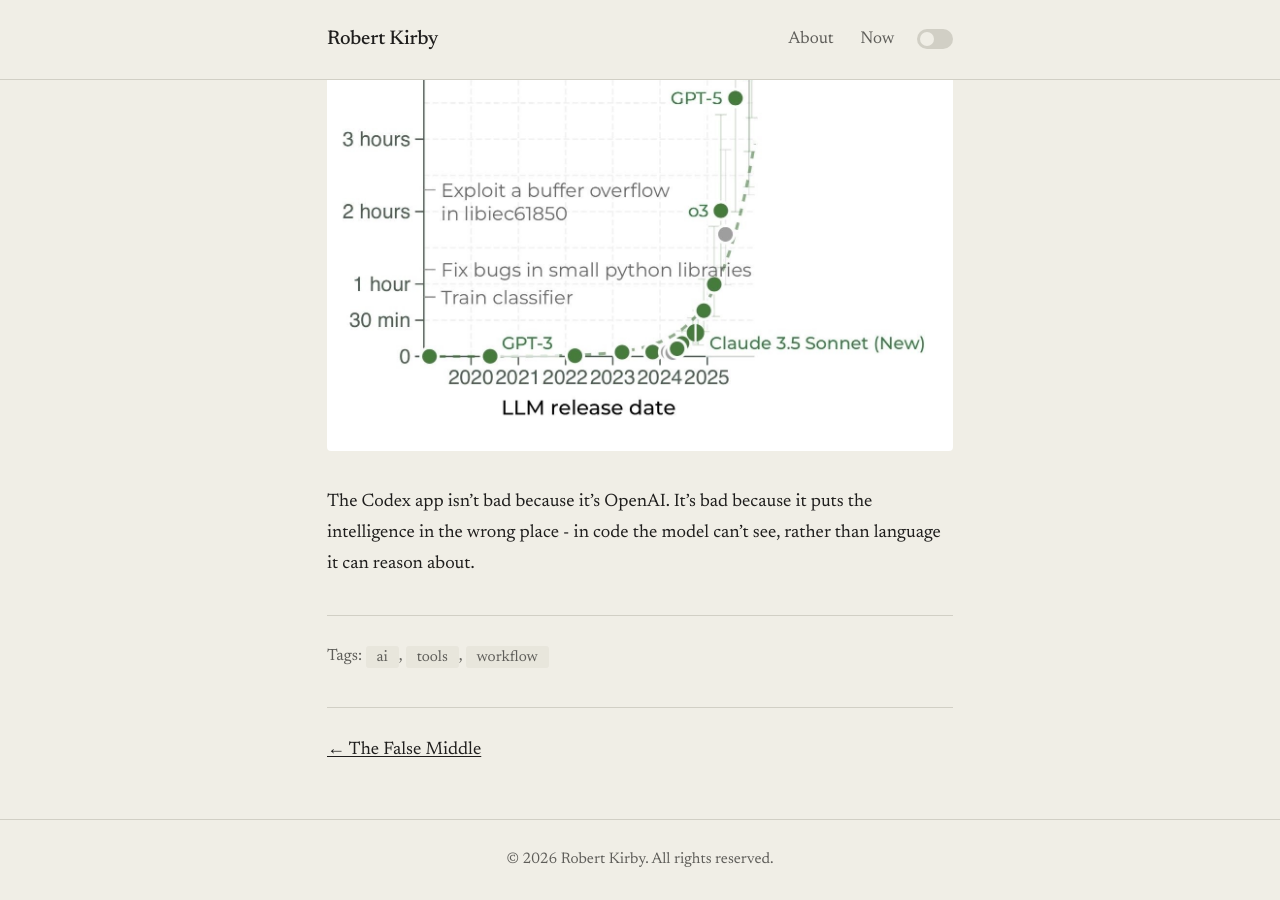
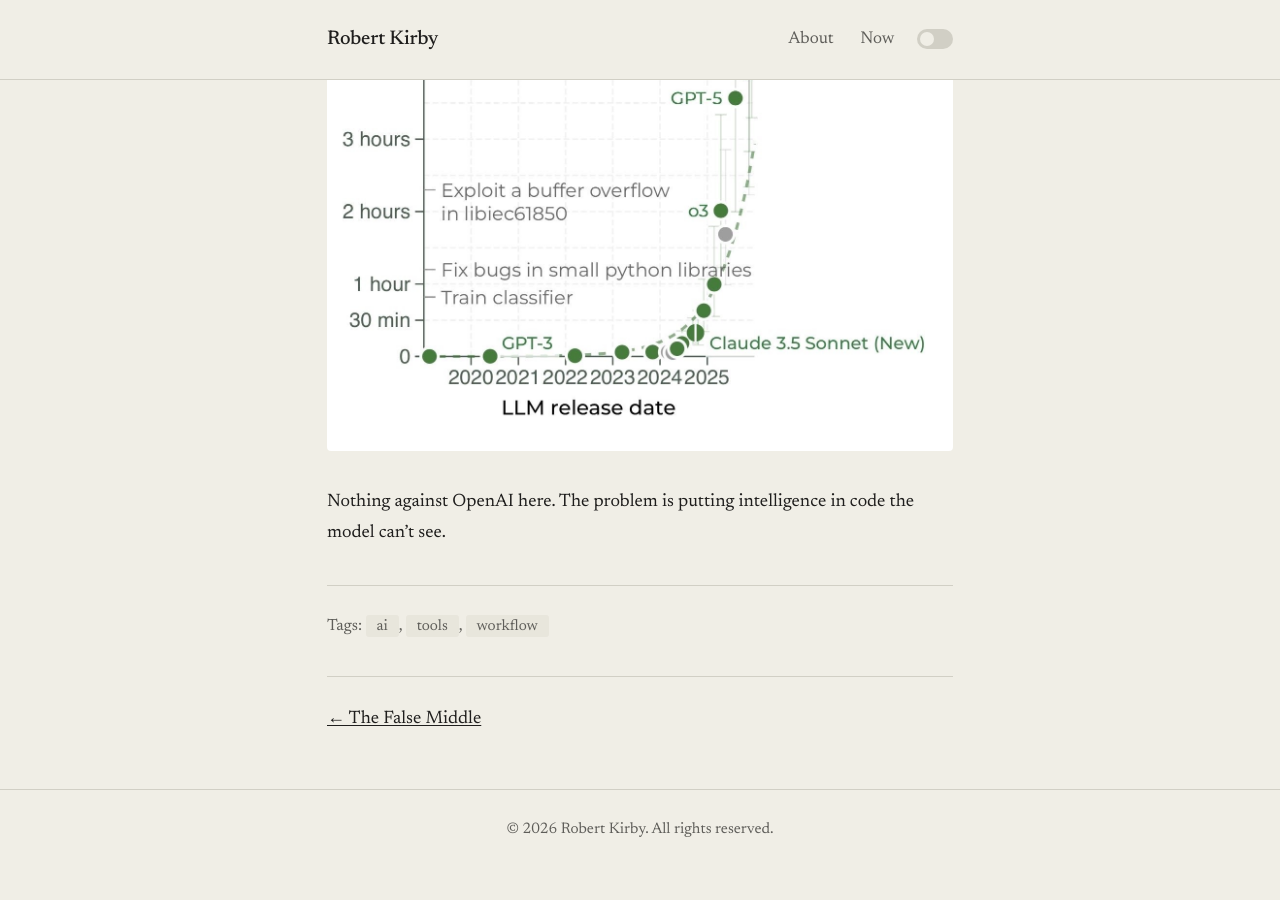
Before and after one commit to rob137/rob137.github.io, a Jekyll site: the page built from _posts/2026-02-05-the-invisible-jig.md, in a window 1280 px wide and 900 px high, scrolled down 1817 px. Built offline with Jekyll 4.4.1, drawn with Linux system fonts in a browser that asks for light colours; after the commit the page ends 2687 px from its top, so only the background shows below that.

Commit message:
Rewrite closing line to be less AI-sounding
Co-Authored-By: Claude Opus 4.5 <noreply@anthropic.com>

```diff
--- a/_posts/2026-02-05-the-invisible-jig.md
+++ b/_posts/2026-02-05-the-invisible-jig.md
@@ -28,4 +28,4 @@ And in the meantime, I'm conscious that the bitter lesson is coming for all of t
 
 ![METR task duration graph](/assets/images/metr-task-duration.jpeg)
 
-The Codex app isn't bad because it's OpenAI. It's bad because it puts the intelligence in the wrong place - in code the model can't see, rather than language it can reason about.
+Nothing against OpenAI here. The problem is putting intelligence in code the model can't see.
```
